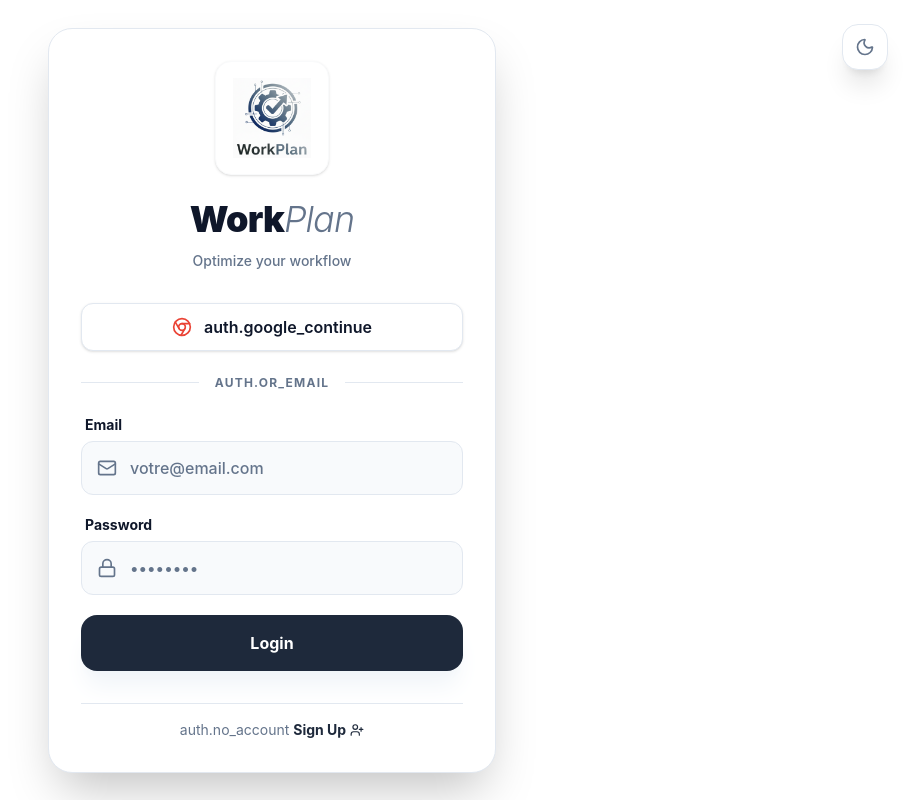
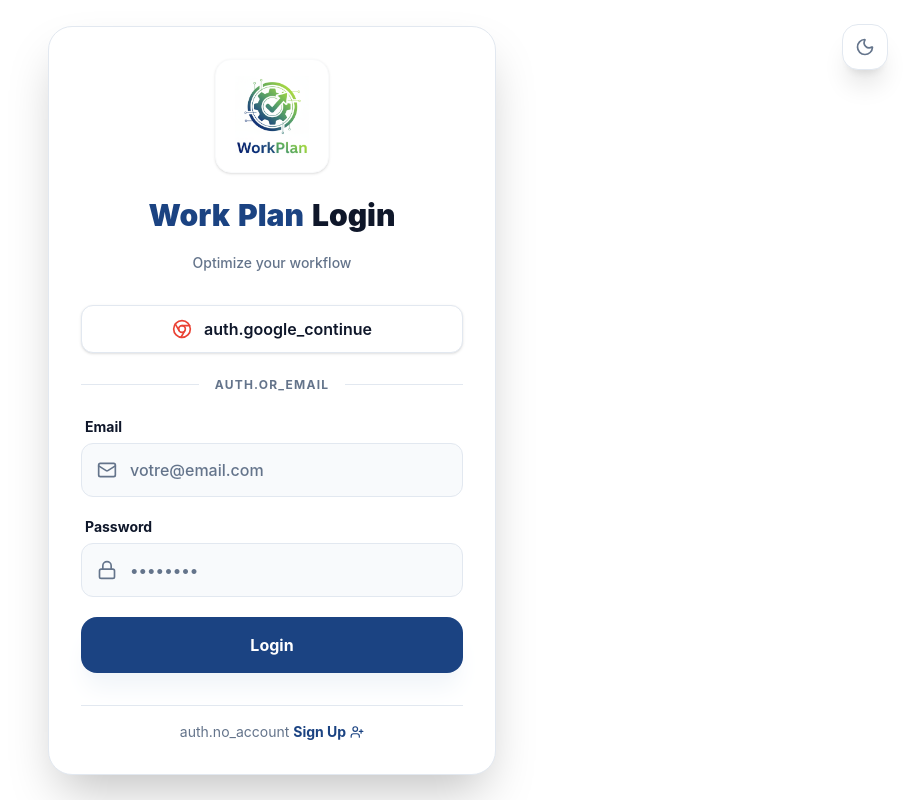
Before and after one commit to ayoub-aouinti/FlowLive, a React (Vite) app: page / in a window 1280 px wide. Shown: the whole page, without its empty margins (368-1280 px from the left). Built offline with nearby package versions, Linux system fonts and the light colour scheme; no server answers.

Commit message:
feat: updating style sidebar navigation, authentication, and department-based view management system

```diff
--- a/package.json
+++ b/package.json
@@ -5,6 +5,8 @@
   "type": "module",
   "scripts": {
     "dev": "vite",
+    "server": "npm start --prefix server",
+    "start:all": "concurrently \"npm run dev\" \"npm run server\"",
     "build": "tsc -b && vite build",
     "lint": "eslint .",
     "preview": "vite preview"
@@ -30,6 +32,7 @@
     "@types/react-dom": "^19.2.3",
     "@vitejs/plugin-react": "^5.1.1",
     "autoprefixer": "^10.4.24",
+    "concurrently": "^9.2.1",
     "eslint": "^9.39.1",
     "eslint-plugin-react-hooks": "^7.0.1",
     "eslint-plugin-react-refresh": "^0.4.24",
--- a/src/components/Dashboard.tsx
+++ b/src/components/Dashboard.tsx
@@ -19,7 +19,7 @@ import { useNavigation } from '../context/useNavigation';
 import { useTheme } from '../context/ThemeContext';
 import type { Project, User, FormField } from '../types';
 import ProjectForm from './ProjectForm';
-import logo from '../assets/logo.png';
+const logo = '/logo.png';
 import CalendarView from './views/CalendarView';
 import ReportingView from './views/ReportingView';
 import StatsView from './views/StatsView';
@@ -134,14 +134,11 @@ const Dashboard: React.FC = () => {
   return (
     <div className="space-y-1 transition-colors duration-300">
       <div className="flex items-center gap-4 mb-8 pt-4">
-        {deptConfig?.logoUrl ? (
-          <img src={deptConfig.logoUrl} alt={deptConfig.departmentName} className="w-14 h-14 rounded-2xl object-contain shadow-[0_4px_12px_rgba(30,41,59,0.1)] border border-[var(--notion-border)] p-1 bg-white dark:bg-slate-800" />
-        ) : (
-          <img src={logo} alt="WorkPlan" className="w-14 h-14 rounded-2xl object-contain shadow-[0_4px_12px_rgba(30,41,59,0.1)] border border-[var(--notion-border)] p-1 bg-white dark:bg-slate-800" />
-        )}
+        <img src="/logo.png" alt="WorkPlan" className="w-16 h-16 rounded-2xl object-contain shadow-lg border border-[var(--notion-border)] p-1 bg-white dark:bg-slate-800" />
         <div>
-          <h1 className="text-[40px] font-bold text-[var(--notion-text)] leading-tight flex items-center gap-2">
-            Work<span className="text-[var(--notion-text-light)] font-light italic">Plan</span>
+          <h1 className="text-[40px] font-black text-[var(--notion-text)] leading-tight flex items-center gap-1">
+            <span className="text-[var(--brand-primary)]">Work</span>
+            <span className="text-[var(--brand-accent)]">Plan</span>
           </h1>
           <p className="text-[var(--notion-text-light)] text-lg font-medium -mt-1 tracking-tight capitalize">
             {deptConfig?.departmentName || t('common.workspace')}
--- a/src/components/Login.tsx
+++ b/src/components/Login.tsx
@@ -1,7 +1,7 @@
 import React, { useState } from 'react';
 import { useAuth } from '../context/AuthContext';
 import axios from 'axios';
-import logo from '../assets/logo.png';
+const logo = '/logo.png';
 import { Chrome, Mail, Lock, Loader2, UserPlus, Sun, Moon } from 'lucide-react';
 import { Link } from 'react-router-dom';
 import { useTranslation } from 'react-i18next';
@@ -53,10 +53,12 @@ const Login: React.FC = () => {
       <div className="max-w-md w-full bg-white dark:bg-slate-800 p-8 rounded-3xl shadow-2xl border border-[var(--notion-border)] animate-in slide-in-from-bottom duration-500">
         <div className="flex flex-col items-center mb-8 text-center">
           <div className="mb-6 p-4 bg-white dark:bg-slate-700 rounded-2xl shadow-sm border border-gray-50 transform hover:scale-105 transition-transform duration-300">
-            <img src={logo} alt="WorkPlan" className="w-20 h-20 object-contain" />
+            <img src={logo} alt="FlowLive" className="w-20 h-20 object-contain" />
           </div>
-          <h1 className="text-4xl font-black text-[var(--notion-text)] tracking-tight">
-            Work<span className="text-[var(--notion-text-light)] font-light italic">Plan</span>
+          <h1 className="text-3xl font-black mb-2 animate-in slide-in-from-top-4 duration-500 flex items-center justify-center gap-2">
+            <span className="text-[var(--brand-primary)]">Work</span>
+            <span className="text-[var(--brand-accent)]">Plan</span>
+            <span className="text-[var(--notion-text)]"> Login</span>
           </h1>
           <p className="text-[var(--notion-text-light)] mt-3 font-medium text-sm max-w-xs">
             {t('dashboard.subtitle')}
--- a/src/components/Sidebar.tsx
+++ b/src/components/Sidebar.tsx
@@ -29,7 +29,7 @@ import InboxPanel from './InboxPanel';
 import SettingsModal from './SettingsModal';
 import type { Project, Notification } from '../types';
 import { socket } from '../services/socket';
-import logo from '../assets/logo.png';
+const logo = '/logo.png';
 
 const API_URL = import.meta.env.VITE_API_URL || 'http://localhost:5001';
 
@@ -210,10 +210,10 @@ const Sidebar: React.FC = () => {
                       key={item.id}
                       onClick={() => setView(item.id)}
                       className={`w-full flex items-center gap-2 px-2 py-1.5 hover:bg-[var(--notion-hover)] rounded-md cursor-pointer transition-colors group ${
-                        view === item.id ? 'bg-[var(--notion-active)] text-[var(--notion-text)] font-bold shadow-sm' : 'text-[var(--notion-text-light)]'
+                        view === item.id ? 'bg-[var(--brand-accent)] text-white shadow-lg shadow-[var(--brand-accent)]/20' : 'text-[var(--notion-text-light)]'
                       }`}
                     >
-                      <item.icon size={14} className={view === item.id ? 'text-[var(--brand-accent)]' : 'text-[var(--notion-text-light)] group-hover:text-[var(--notion-text)]'} />
+                      <item.icon size={14} className={view === item.id ? 'text-white' : 'text-[var(--notion-text-light)] group-hover:text-[var(--notion-text)]'} />
                       <span className="text-sm text-left truncate">{item.label}</span>
                     </button>
                   ))}
@@ -256,7 +256,7 @@ const Sidebar: React.FC = () => {
 
           <div className="flex items-center gap-2 px-2 py-1.5 rounded-lg transition-colors group">
             <div className="relative">
-              <div className="w-8 h-8 rounded-full bg-blue-600 flex items-center justify-center text-xs font-bold text-white shadow-sm">
+              <div className="w-8 h-8 rounded-lg bg-[var(--brand-accent)] flex items-center justify-center text-white font-bold text-xs shadow-lg shadow-[var(--brand-accent)]/20 animate-in zoom-in-50">
                 {user?.name?.[0] || '?'}
               </div>
               <div className="absolute -bottom-0.5 -right-0.5 w-2.5 h-2.5 bg-green-500 border-2 border-white rounded-full" />
--- a/src/components/views/DepartmentSettings.tsx
+++ b/src/components/views/DepartmentSettings.tsx
@@ -287,7 +287,7 @@ export function DepartmentSettings() {
 
         <div className="bg-[var(--notion-bg)] border border-[var(--notion-border)] rounded-2xl shadow-xl overflow-hidden mb-6 border-b-4 border-b-[var(--notion-border)]">
           {/* Fixed header row */}
-          <div className="flex items-center gap-3 px-6 py-4 bg-[var(--brand-primary)] text-[var(--notion-bg)] dark:text-slate-900 text-xs font-black uppercase tracking-widest shadow-md relative z-10">
+          <div className="flex items-center gap-3 px-6 py-4 bg-[var(--notion-sidebar)] text-[var(--notion-text-light)] text-[10px] font-black uppercase tracking-widest border-b border-[var(--notion-border)] relative z-10">
             <GripVertical size={14} className="opacity-40 shrink-0" />
             <span className="w-[30%]">Nom du champ</span>
             <span className="flex-1 opacity-70">Type de donnée</span>
@@ -531,12 +531,12 @@ export function DepartmentSettings() {
 
         <div className="bg-[var(--notion-bg)] border border-[var(--notion-border)] rounded-2xl shadow-xl overflow-hidden mb-8 border-b-4 border-b-[var(--notion-border)]">
           <table className="w-full text-left text-sm">
-            <thead className="bg-[var(--brand-primary)] text-[var(--notion-bg)] dark:text-slate-900 border-b border-[var(--notion-border)]">
+            <thead className="bg-[var(--notion-sidebar)] border-b border-[var(--notion-border)]">
               <tr>
-                <th className="px-6 py-4 font-black text-[10px] uppercase tracking-widest">Nom</th>
-                <th className="px-6 py-4 font-black text-[10px] uppercase tracking-widest text-center">État</th>
-                <th className="px-6 py-4 font-black text-[10px] uppercase tracking-widest text-center">Rôle</th>
-                <th className="px-6 py-4 font-black text-[10px] uppercase tracking-widest text-right">Actions</th>
+                <th className="px-6 py-4 font-black text-[10px] text-[var(--notion-text-light)] uppercase tracking-widest">Nom</th>
+                <th className="px-6 py-4 font-black text-[10px] text-[var(--notion-text-light)] uppercase tracking-widest text-center">État</th>
+                <th className="px-6 py-4 font-black text-[10px] text-[var(--notion-text-light)] uppercase tracking-widest text-center">Rôle</th>
+                <th className="px-6 py-4 font-black text-[10px] text-[var(--notion-text-light)] uppercase tracking-widest text-right">Actions</th>
               </tr>
             </thead>
             <tbody className="divide-y divide-[var(--notion-border)]">
--- a/src/i18n/locales/fr.json
+++ b/src/i18n/locales/fr.json
@@ -14,7 +14,8 @@
     "delete": "Supprimer"
   },
   "dashboard": {
-    "title": "WorkPlan",
+    "appName": "FlowLive",
+    "appStatus": "Live",
     "subtitle": "Optimisez votre flux de travail",
     "table": "Table",
     "kanban": "Pipeline",
--- a/src/index.css
+++ b/src/index.css
@@ -8,10 +8,10 @@
   --notion-text-light: #64748b; /* Slate-500 */
   --notion-hover: #f1f5f9; /* Slate-100 */
   --notion-active: #e2e8f0; /* Slate-200 */
-  --brand-primary: #1e293b;
+  --brand-primary: #1b4382;
   --brand-secondary: #475569;
-  --brand-accent: #2563eb;
-  --brand-accent-hover: #1d4ed8;
+  --brand-accent: #1b4382;
+  --brand-accent-hover: #153566;
 }
 
 .dark {
--- a/src/pages/PublicSignup.tsx
+++ b/src/pages/PublicSignup.tsx
@@ -2,7 +2,7 @@ import React, { useState } from 'react';
 import { useNavigate, Link } from 'react-router-dom';
 import axios from 'axios';
 import { Mail, Lock, User as UserIcon, Loader2, CheckCircle, ArrowRight, Sun, Moon } from 'lucide-react';
-import logo from '../assets/logo.png';
+const logo = '/logo.png';
 import { useTranslation } from 'react-i18next';
 import { useTheme } from '../context/ThemeContext';
 
```
Also changed, not shown: public/logo.png (added), 1 other file (tests, documents, lock files or other folders).
